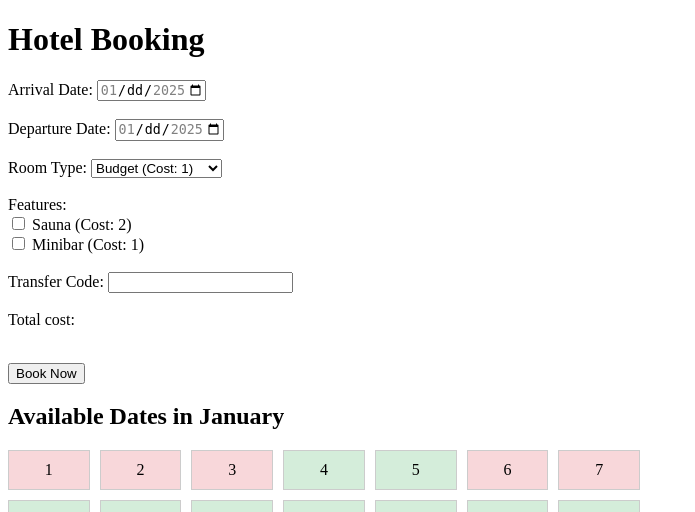
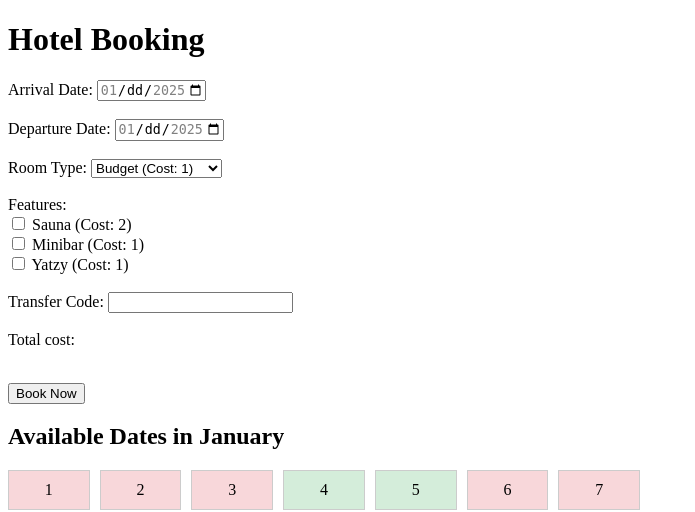
Before and after one commit to filiplyrheden/yrgopelago-haystack-hotel, a PHP site: page / in a window 1280 px wide. Shown: the top 512 px of the page, without its empty margins (0-695 px from the left). Run offline with PHP 8.4, Linux system fonts and the light colour scheme; data comes from the database, SQL or seed files in the repository.

Commit message:
Added yatzy feature

```diff
--- a/app/logic/database.php
+++ b/app/logic/database.php
@@ -37,7 +37,7 @@ if ($_SERVER['REQUEST_METHOD'] === 'POST') {
     $features = $_POST['features'] ?? [];
 
     $roomCosts = ['Budget' => 1, 'Standard' => 2, 'Luxury' => 4];
-    $featureCosts = ['Sauna' => 2, 'Minibar' => 1];
+    $featureCosts = ['Sauna' => 2, 'Minibar' => 1, 'Yatzy' => 1];
 
     if ($arrivalDate && $departureDate && $roomType && $transferCode) {
         // Calculate total cost
--- a/app/view/booking.php
+++ b/app/view/booking.php
@@ -28,7 +28,9 @@
         <input type="checkbox" id="sauna" name="features[]" value="Sauna" data-cost="2">
         <label for="sauna">Sauna (Cost: 2)</label><br>
         <input type="checkbox" id="minibar" name="features[]" value="Minibar" data-cost="1">
-        <label for="minibar">Minibar (Cost: 1)</label><br><br>
+        <label for="minibar">Minibar (Cost: 1)</label><br>
+        <input type="checkbox" id="yatzy" name="features[]" value="Yatzy" data-cost="1">
+        <label for="yatzy">Yatzy (Cost: 1)</label><br><br>
 
         <label for="transfer_code">Transfer Code:</label>
         <input type="text" id="transfer_code" name="transfer_code" required><br><br>
```
